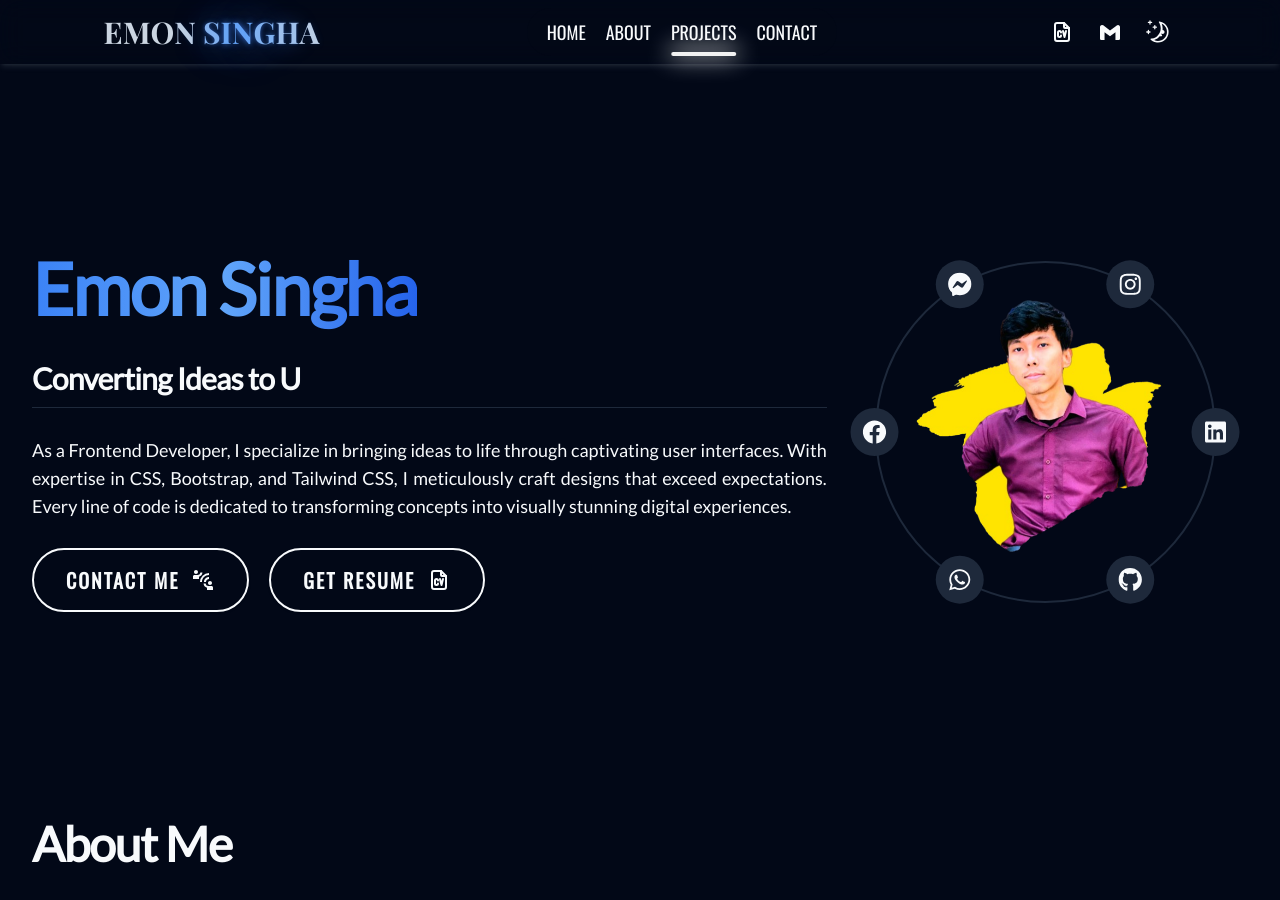
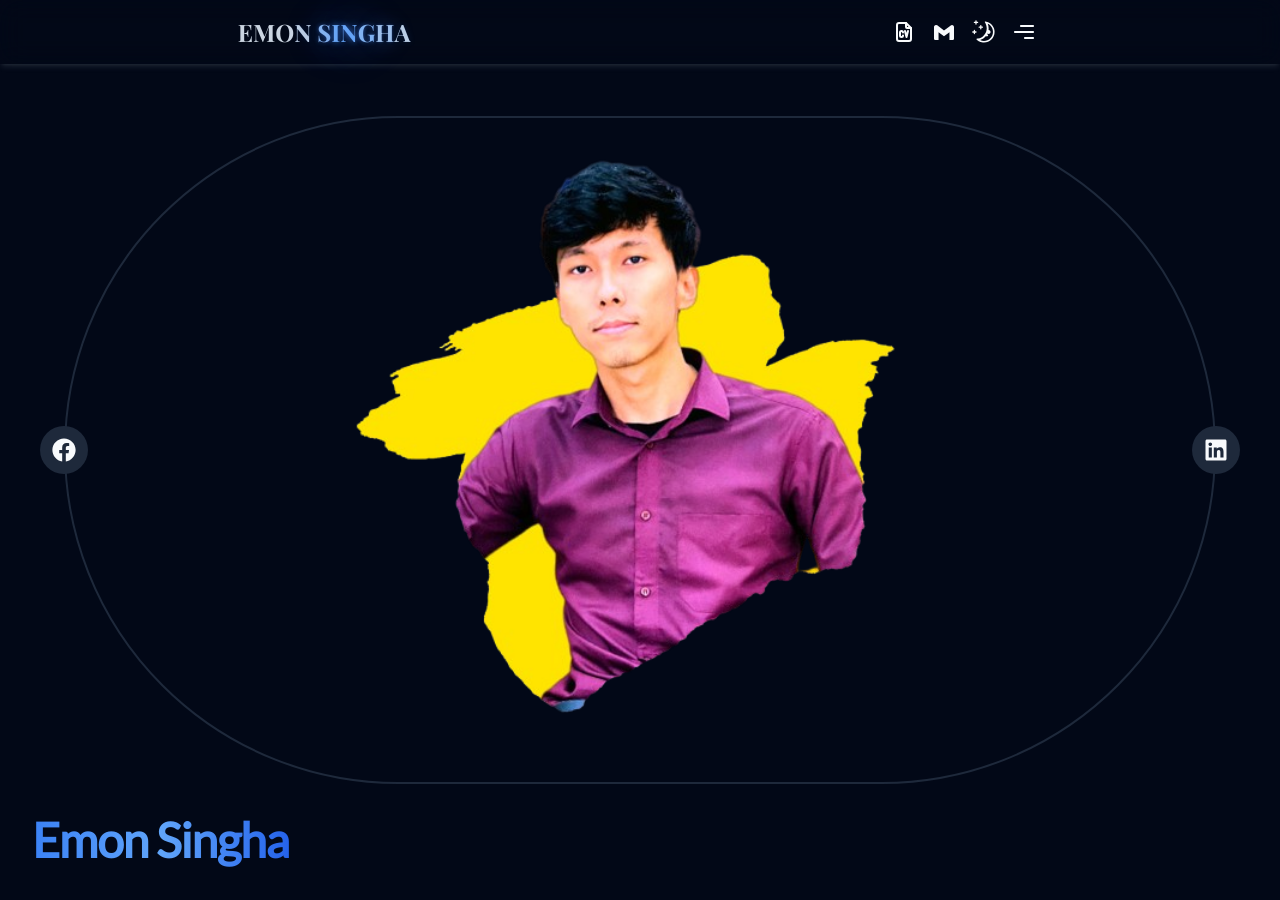
Before and after one commit to emonsingha209/NextJs-Tailwind-Portfolio, a Next.js app: page / in a window 1280 px wide. Shown: the top 900 px of the page. Built offline with nearby package versions, Linux system fonts and the light colour scheme.

Commit message:
responsive issue

```diff
--- a/components/About.jsx
+++ b/components/About.jsx
@@ -8,15 +8,38 @@ import {
 } from "@/components/ui/card";
 import { Tabs, TabsContent, TabsList, TabsTrigger } from "@/components/ui/tabs";
 
+import useMediaQuery from "@/hook/useMediaQuery";
 import expertise from "@/public/data/expertise";
 import { motion } from "framer-motion";
 import Marquee from "react-fast-marquee";
 import { MdDateRange } from "react-icons/md";
 import icons from "./icon/Skill";
 
+const About = () => {
+  const isSmallScreen = useMediaQuery("(max-width: 370px)");
+
+  const lrValue = isSmallScreen ? -100 : -300;
+  const rlValue = isSmallScreen ? -100 : 300;
+
   const leftToRight = {
     initial: {
-    x: -300,
+      x: lrValue,
+      opacity: 0,
+    },
+
+    animate: {
+      x: 0,
+      opacity: 1,
+      transition: {
+        duration: 0.3,
+        type: "spring",
+        stiffness: 50,
+      },
+    },
+  };
+  const rightToLeft = {
+    initial: {
+      x: rlValue,
       opacity: 0,
     },
     animate: {
@@ -29,23 +52,6 @@ const leftToRight = {
       },
     },
   };
-const rightToLeft = {
-  initial: {
-    x: 300,
-    opacity: 0,
-  },
-  animate: {
-    x: 0,
-    opacity: 1,
-    transition: {
-      duration: 0.3,
-      type: "spring",
-      stiffness: 50,
-    },
-  },
-};
-
-const About = () => {
   return (
     <section className="flex flex-wrap py-5" id="about">
       <div className="w-full md:w-1/2">
--- a/components/Hero.jsx
+++ b/components/Hero.jsx
@@ -89,7 +89,7 @@ const Hero = () => {
 
   return (
     <section
-      className="lg:h-[calc(100vh-64px)] py-5 md:py-10 lg:py-0 flex flex-wrap flex-col-reverse md:flex-row items-center justify-center overflow-hidden"
+      className="lg:h-[calc(100vh-64px)] h-full py-5 md:py-10 lg:py-0 flex flex-wrap flex-col-reverse md:flex-row items-center justify-center overflow-hidden"
       id="home"
     >
       <motion.div
@@ -100,7 +100,7 @@ const Hero = () => {
       >
         <motion.h1
           variants={uptoDownItem}
-          className="h-16 text-5xl font-extrabold tracking-tight text-left text-transparent capitalize md:h-20 md:text-6xl lg:text-7xl bg-gradient-to-r from-blue-500 via-blue-400 to-blue-600 bg-clip-text w-fit scroll-m-20"
+          className="h-16 text-4xl font-extrabold tracking-tight text-left text-transparent capitalize xs:text-5xl md:h-20 md:text-6xl lg:text-7xl bg-gradient-to-r from-blue-500 via-blue-400 to-blue-600 bg-clip-text w-fit scroll-m-20"
         >
           Emon Singha
         </motion.h1>
@@ -129,7 +129,7 @@ const Hero = () => {
         </motion.p>
         <motion.div
           variants={uptoDownItem}
-          className="flex justify-center gap-3 mt-3 md:justify-start md:gap-5 "
+          className="flex flex-col justify-center gap-3 mt-3 xs:flex-row md:justify-start md:gap-5 "
         >
           <Button asChild size="hero">
             <Link
--- a/components/Navbar.jsx
+++ b/components/Navbar.jsx
@@ -56,7 +56,7 @@ const Navbar = () => {
       className="sticky top-0 z-50 flex items-center justify-around w-full h-16 shadow-md shadow-ring/10 backdrop-blur-md"
     >
       <Link href="/" scroll={false} onClick={() => handleClick("home")}>
-        <div className="flex text-2xl uppercase lg:text-3xl font-playfair">
+        <div className="flex text-base uppercase xs:text-2xl lg:text-3xl font-playfair">
           {letters.map((letter, index) => (
             <div
               key={index}
--- a/components/NavbarItem.jsx
+++ b/components/NavbarItem.jsx
@@ -1,4 +1,5 @@
 import useScrollSpy from "@/hook/useScrollSpy";
+import { motion } from "framer-motion";
 import Link from "next/link";
 import navData from "../public/data/navData.json";
 
@@ -19,13 +20,19 @@ const NavbarItem = () => {
               onClick={() => handleClick(item.text)}
               scroll={false}
             >
-              <span
+              {/* <span
                 className={`w-0 h-0 dark:bg-[#f2f2f2] bg-gray-800 shadow-[0_-2px_0px_0px_#fff] absolute -translate-x-2/4 transition-[width] duration-500 ease-in-out rounded-sm left-2/4 -bottom-1.5 md:bottom-0 ${
                   activeSection === item.text
                     ? "w-full h-1 shadow-[0_-2px_25px_2px_#fff] "
                     : ""
                 }`}
-              ></span>
+              ></span> */}
+              {item.text === activeSection ? (
+                <motion.div
+                  className="dark:bg-[#f2f2f2] bg-gray-800 absolute rounded-sm -bottom-1.5 md:bottom-0 w-full h-1 shadow-[0_-2px_25px_2px_#fff] "
+                  layoutId="light"
+                />
+              ) : null}
               {item.text}
             </Link>
           </li>
--- /dev/null
+++ b/hook/useMediaQuery.jsx
@@ -0,0 +1,24 @@
+"use client";
+import { useEffect, useState } from "react";
+
+const useMediaQuery = (query) => {
+  const [matches, setMatches] = useState(false);
+
+  useEffect(() => {
+    const mediaQuery = window.matchMedia(query);
+    setMatches(mediaQuery.matches);
+
+    const handleResize = () => {
+      setMatches(mediaQuery.matches);
+    };
+
+    mediaQuery.addEventListener("change", handleResize);
+
+    return () => {
+      mediaQuery.removeEventListener("change", handleResize);
+    };
+  }, [query]);
+
+  return matches;
+};
+export default useMediaQuery;
--- a/tailwind.config.js
+++ b/tailwind.config.js
@@ -9,6 +9,9 @@ module.exports = {
   ],
   prefix: "",
   theme: {
+    screens: {
+      'xs': '360px',
+    },
     container: {
       center: true,
       padding: "2rem",
```
Lines whose indentation alone changed are shown as unchanged.
